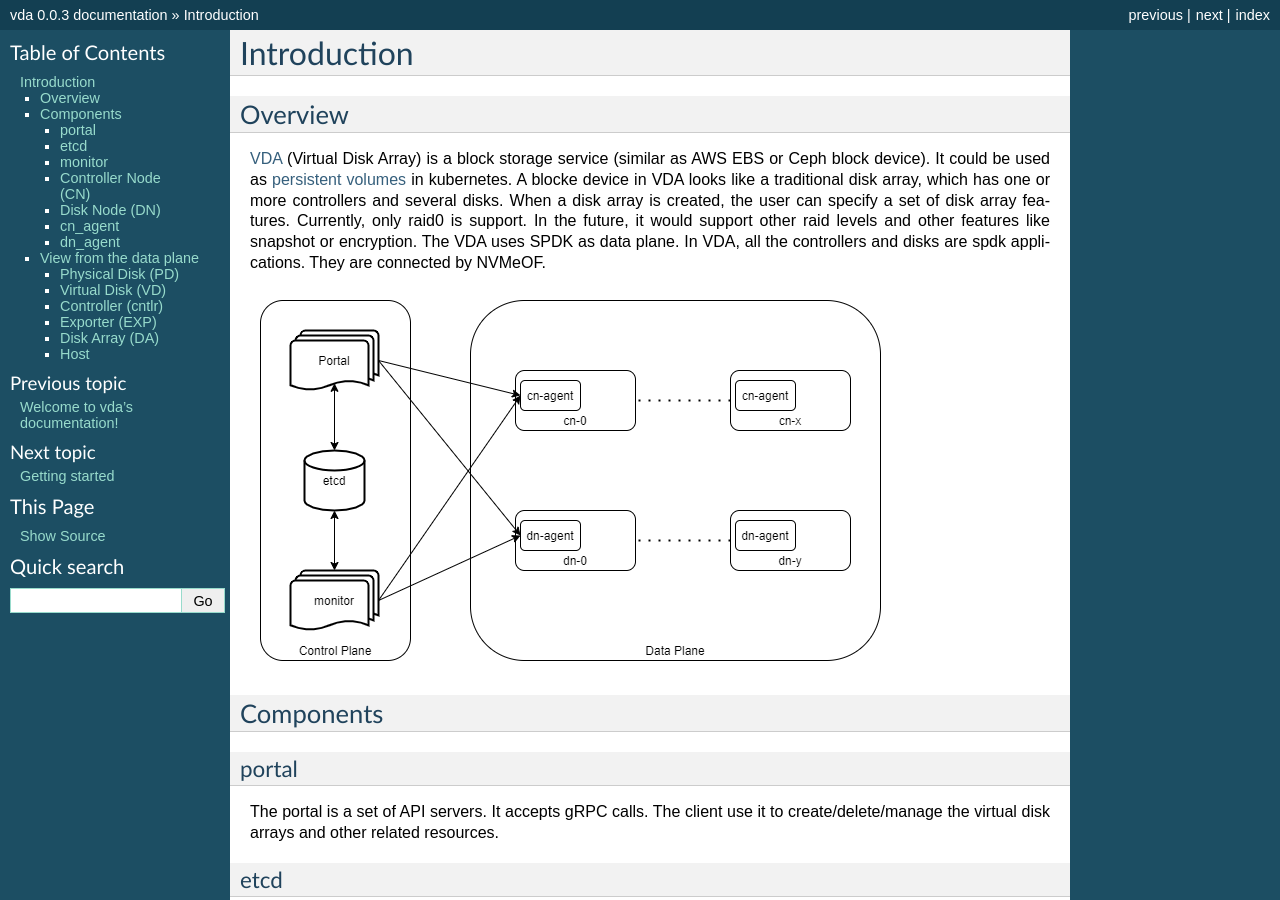
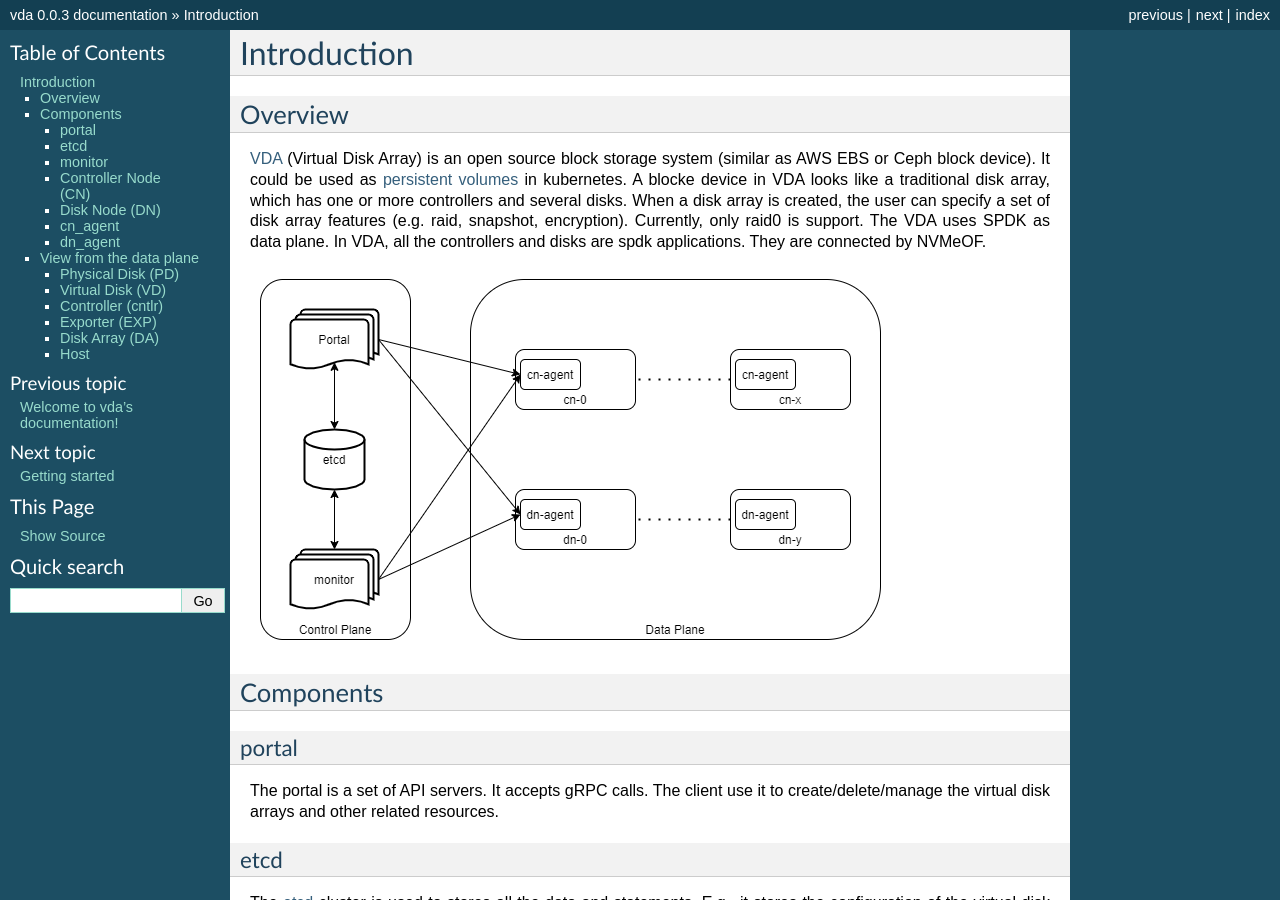
Before and after one commit to virtual-disk-array/vda_doc, a Sphinx documentation site: the page built from source/Introduction.rst, in a window 1280 px wide and 900 px high. Built offline with Sphinx 7.4.7, drawn with Linux system fonts in a browser that asks for light colours.

Commit message:
modify introduction

```diff
--- a/source/Introduction.rst
+++ b/source/Introduction.rst
@@ -5,17 +5,15 @@ Overview
 --------
 
 `VDA <https://github.com/virtual-disk-array/vda>`_ (Virtual Disk Array)
-is a block storage service (similar as AWS EBS or Ceph block
+is an open source block storage system (similar as AWS EBS or Ceph block
 device). It could be used as
 `persistent volumes <https://kubernetes.io/docs/concepts/storage/persistent-volumes/>`_
 in kubernetes. A blocke device in VDA looks like a traditional disk
 array, which has one or more controllers and several disks. When a
 disk array is created, the user can specify a set of disk array
-features. Currently, only raid0 is support. In the future, it would
-support other raid levels and other features like snapshot or
-encryption. The VDA uses SPDK as data plane. In VDA, all the
-controllers and disks are spdk applications. They are connected by
-NVMeOF.
+features (e.g. raid, snapshot, encryption). Currently, only raid0 is
+support.  The VDA uses SPDK as data plane. In VDA, all the controllers
+and disks are spdk applications. They are connected by NVMeOF.
 
 .. image:: /images/vda_cluster_arch.png
 
```
